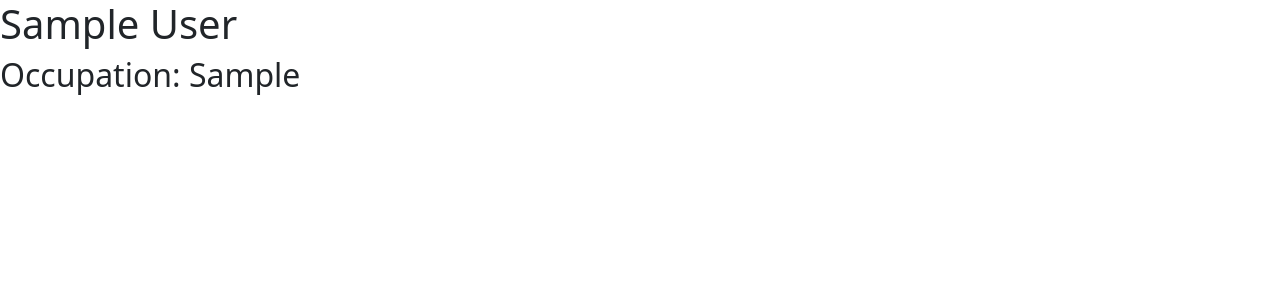
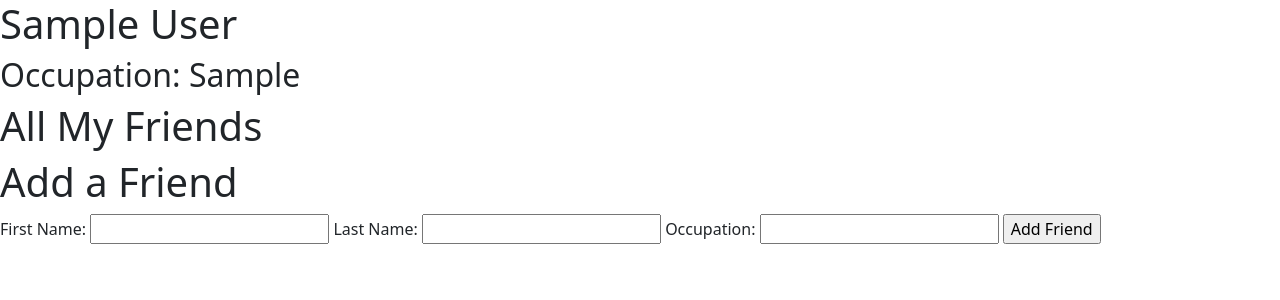
Before and after one commit to kpartain/python, a Flask app: page / in a window 1280 px wide. Shown: the top 300 px of the page. Run offline with Flask 2, Linux system fonts and the light colour scheme; tables that the repository leaves empty or names only in its code hold one stand-in row (values such as "Sample post").

Commit message:
Continues mysql/flask intro

```diff
--- a/flask_mysql/db_connection/first_flask_mysql/friend.py
+++ b/flask_mysql/db_connection/first_flask_mysql/friend.py
@@ -22,3 +22,24 @@
             newFriend = cls(friend)
             friends.append(newFriend)
         return friends
+    def update_one(cls, newName, idNum):
+        query = "UPDATE friends SET first_name=%(newName)s WHERE id=%(idNum)s;"
+        data = {
+            "newName": request.form['newName'],#possibly a value from a form
+            "idNum": request.form['idNum']#possibly a value from the URL
+            }
+        mysql.query_db(query, data)
+        return "updated name!"
+    def find_by_name(cls, findName):
+        query = "SELECT * from friends WHERE first_name = %(findName)s;"
+        data = {
+            'findName': request.form['email']
+        }
+        result = mysql.query_db(query, data)
+        matchFriend = cls(result)
+        return matchFriend
+    @classmethod
+    def save(cls, data ):
+        query = "INSERT INTO friends ( first_name , last_name , occupation , created_at, updated_at ) VALUES ( %(fname)s , %(lname)s , %(occ)s , NOW() , NOW() );"
+        # data is a dictionary that will be passed into the save method from server.py
+        return connectToMySQL('first_flask').query_db( query, data )
--- a/flask_mysql/db_connection/first_flask_mysql/server.py
+++ b/flask_mysql/db_connection/first_flask_mysql/server.py
@@ -16,5 +16,19 @@
     print(friends)
     return render_template("index.html", friends = friends)
 
+#FROM FORM TO DB
+@app.route('/create_friend', methods=["POST"])
+def create_friend():
+    # First we make a data dictionary from our request.form coming from our template.
+    # The keys in data need to line up exactly with the variables in our query string.
+    data = {
+        "fname": request.form["fname"],
+        "lname" : request.form["lname"],
+        "occ" : request.form["occ"]
+    }
+    # We pass the data dictionary into the save method from the Friend class.
+    Friend.save(data)
+    # Don't forget to redirect after saving to the database.
+    return redirect('/')
 if __name__ == "__main__":
     app.run(debug=True)
--- a/flask_mysql/db_connection/first_flask_mysql/templates/index.html
+++ b/flask_mysql/db_connection/first_flask_mysql/templates/index.html
@@ -22,6 +22,25 @@
             <h1>{{ dict_item.first_name }} {{ dict_item.last_name }}</h1>
             <h2>Occupation: {{ dict_item.occupation }}</h2>
         {% endfor %}
+        <!-- from Retrieving and Displaying Data -->
+        <h1>All My Friends</h1>
+            {% for one_friend in all_friends %}
+                <p>First Name: {{one_friend.first_name}}</p>
+                <p>Last Name: {{one_friend.last_name}}</p>
+                <p>Occupation: {{one_friend.occupation}}</p>
+                <hr>
+            {% endfor %}
+            <!-- from From Form to DB -->
+        <h1>Add a Friend</h1>
+            <form action="/create_friend" method="POST">
+                <label for="fname">First Name:</label>
+                <input type="text" name="fname">
+                <label for="lname">Last Name:</label>
+                <input type="text" name="lname">
+                <label for="occ" >Occupation:</label>
+                <input type="text" name="occ">
+                <input type="submit" value="Add Friend">
+            </form>
     </div>
 </body>
 </html>
```
